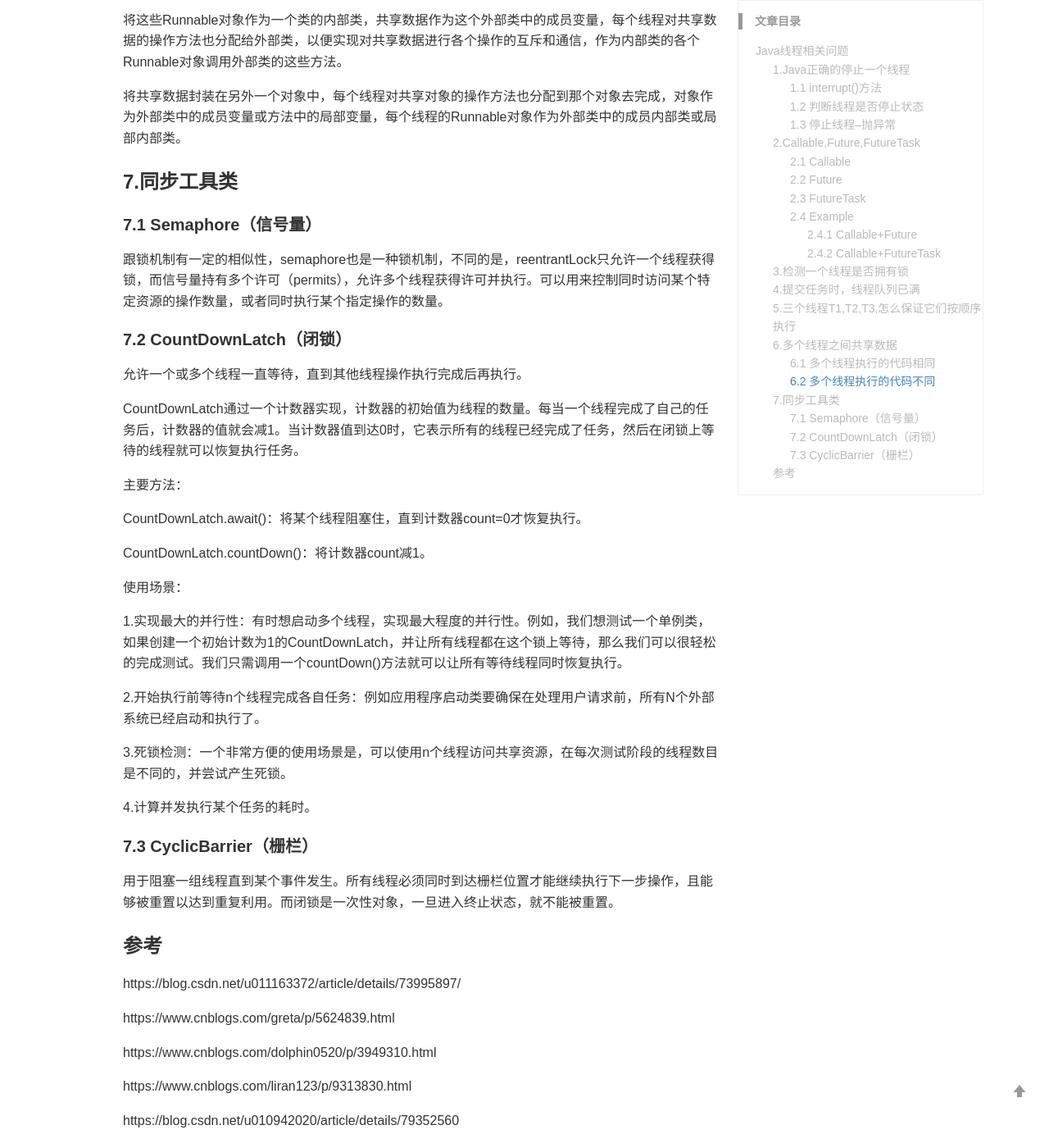
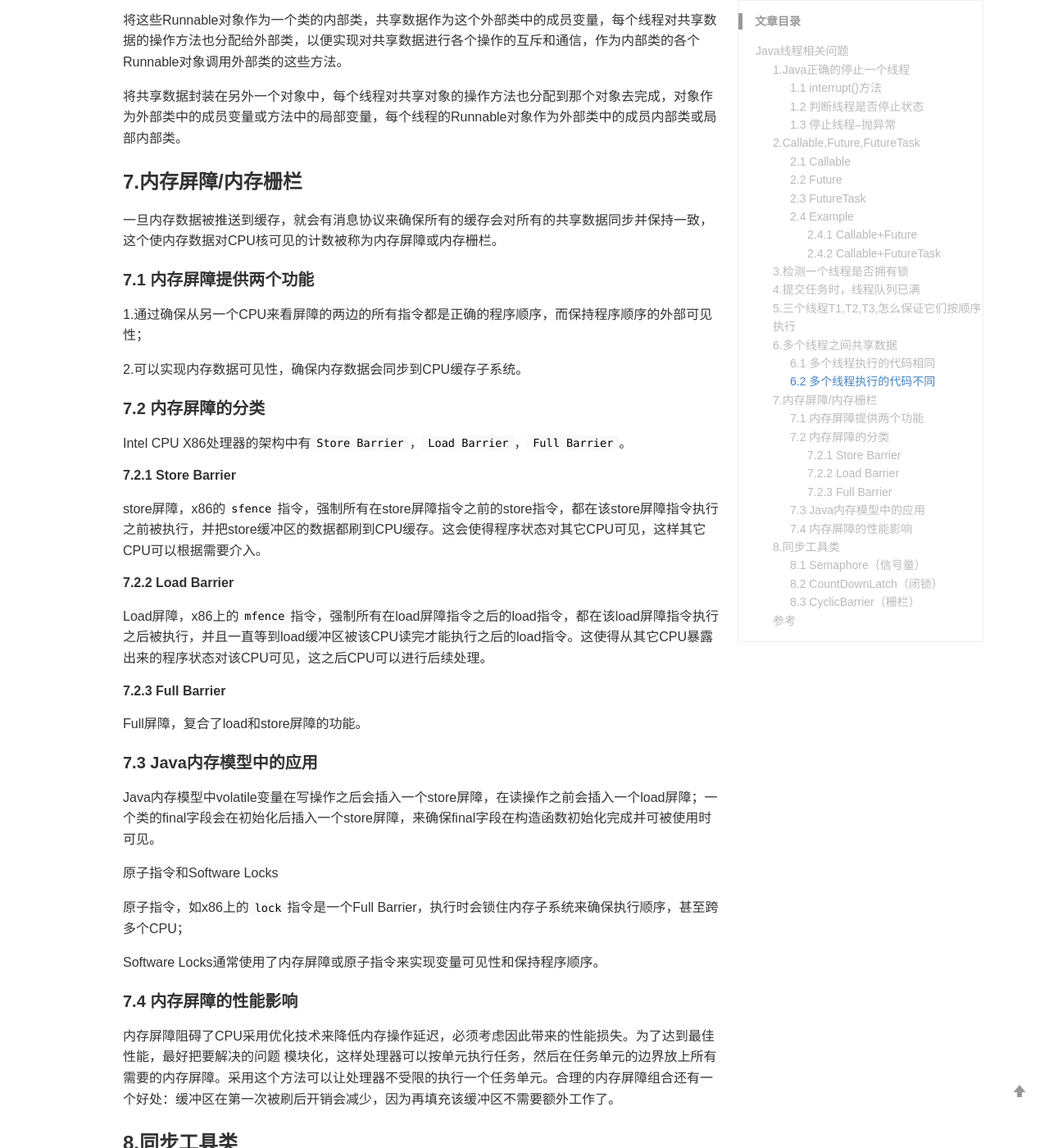
Before and after one commit to foolish1024/foolish1024.github.io, a Jekyll site: the page built from _posts/2019-02-23-Java线程相关.md, in a window 1280 px wide and 1400 px high, scrolled down 5599 px. Shown: the whole window at 82% size. Built offline with Jekyll 4.4.1, drawn with Linux system fonts in a browser that asks for light colours; our own code applies the rules of GitHub Pages for plain Markdown files; comment, search, counter and statistics services are not loaded; some of the changed text lies outside the part shown.

Commit message:
线程相关

```diff
--- a/_posts/2019-02-23-Java线程相关.md
+++ b/_posts/2019-02-23-Java线程相关.md
@@ -259,13 +259,53 @@ public static void main(String[] args) {
 
 将共享数据封装在另外一个对象中，每个线程对共享对象的操作方法也分配到那个对象去完成，对象作为外部类中的成员变量或方法中的局部变量，每个线程的Runnable对象作为外部类中的成员内部类或局部内部类。
 
-### 7.同步工具类
+### 7.内存屏障/内存栅栏
 
-#### 7.1 Semaphore（信号量）
+一旦内存数据被推送到缓存，就会有消息协议来确保所有的缓存会对所有的共享数据同步并保持一致，这个使内存数据对CPU核可见的计数被称为内存屏障或内存栅栏。
+
+#### 7.1 内存屏障提供两个功能
+
+1.通过确保从另一个CPU来看屏障的两边的所有指令都是正确的程序顺序，而保持程序顺序的外部可见性；
+
+2.可以实现内存数据可见性，确保内存数据会同步到CPU缓存子系统。
+
+#### 7.2 内存屏障的分类
+
+Intel CPU X86处理器的架构中有`Store Barrier`，`Load Barrier`，`Full Barrier`。
+
+##### 7.2.1 Store Barrier
+
+store屏障，x86的`sfence`指令，强制所有在store屏障指令之前的store指令，都在该store屏障指令执行之前被执行，并把store缓冲区的数据都刷到CPU缓存。这会使得程序状态对其它CPU可见，这样其它CPU可以根据需要介入。
+
+##### 7.2.2 Load Barrier
+
+Load屏障，x86上的`mfence`指令，强制所有在load屏障指令之后的load指令，都在该load屏障指令执行之后被执行，并且一直等到load缓冲区被该CPU读完才能执行之后的load指令。这使得从其它CPU暴露出来的程序状态对该CPU可见，这之后CPU可以进行后续处理。
+
+##### 7.2.3 Full Barrier
+
+Full屏障，复合了load和store屏障的功能。
+
+#### 7.3 Java内存模型中的应用
+
+Java内存模型中volatile变量在写操作之后会插入一个store屏障，在读操作之前会插入一个load屏障；一个类的final字段会在初始化后插入一个store屏障，来确保final字段在构造函数初始化完成并可被使用时可见。
+
+原子指令和Software Locks
+
+原子指令，如x86上的`lock`指令是一个Full Barrier，执行时会锁住内存子系统来确保执行顺序，甚至跨多个CPU；
+
+Software Locks通常使用了内存屏障或原子指令来实现变量可见性和保持程序顺序。
+
+#### 7.4 内存屏障的性能影响
+
+内存屏障阻碍了CPU采用优化技术来降低内存操作延迟，必须考虑因此带来的性能损失。为了达到最佳性能，最好把要解决的问题 模块化，这样处理器可以按单元执行任务，然后在任务单元的边界放上所有需要的内存屏障。采用这个方法可以让处理器不受限的执行一个任务单元。合理的内存屏障组合还有一个好处：缓冲区在第一次被刷后开销会减少，因为再填充该缓冲区不需要额外工作了。
+
+### 8.同步工具类
+
+#### 8.1 Semaphore（信号量）
 
 跟锁机制有一定的相似性，semaphore也是一种锁机制，不同的是，reentrantLock只允许一个线程获得锁，而信号量持有多个许可（permits），允许多个线程获得许可并执行。可以用来控制同时访问某个特定资源的操作数量，或者同时执行某个指定操作的数量。
 
-#### 7.2 CountDownLatch（闭锁）
+#### 8.2 CountDownLatch（闭锁）
 
 允许一个或多个线程一直等待，直到其他线程操作执行完成后再执行。
 
@@ -287,7 +327,7 @@ CountDownLatch.countDown()：将计数器count减1。
 
 4.计算并发执行某个任务的耗时。
 
-#### 7.3 CyclicBarrier（栅栏）
+#### 8.3 CyclicBarrier（栅栏）
 
 用于阻塞一组线程直到某个事件发生。所有线程必须同时到达栅栏位置才能继续执行下一步操作，且能够被重置以达到重复利用。而闭锁是一次性对象，一旦进入终止状态，就不能被重置。
 
@@ -302,3 +342,5 @@ https://www.cnblogs.com/dolphin0520/p/3949310.html
 https://www.cnblogs.com/liran123/p/9313830.html
 
 https://blog.csdn.net/u010942020/article/details/79352560
+
+https://blog.csdn.net/ljp812184246/article/details/39700257
```
